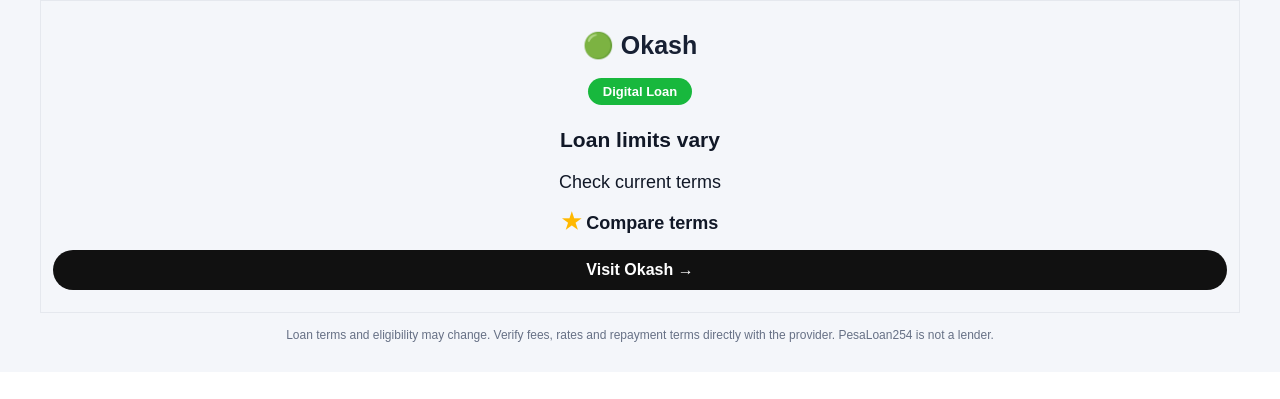
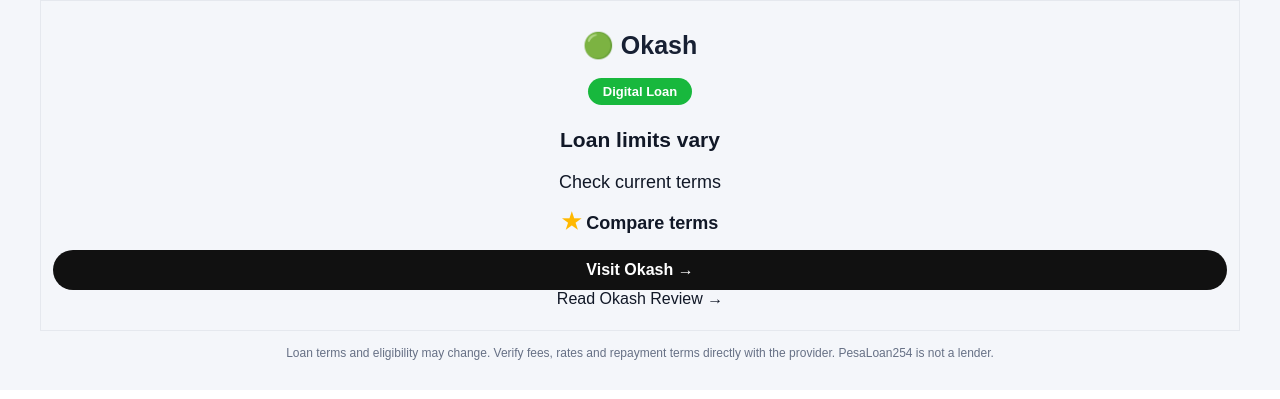
Before and after one commit to Nik90-niko/Pesa-Loan, a plain HTML site: page index.html in a window 1280 px wide. Shown: the part 1906-2305 px from the top of the page. Drawn offline with Linux system fonts and the light colour scheme.

Commit message:
Add review link for Okash

```diff
--- a/index.html
+++ b/index.html
@@ -816,7 +816,7 @@ Visit Absa →
 <a href="https://okash.co.ke/" class="apply" target="_blank">
 Visit Okash →
 </a>
-
+<a href="okash.html" class="review-link">Read Okash Review →</a>
 </div>
 
 </div>
```
